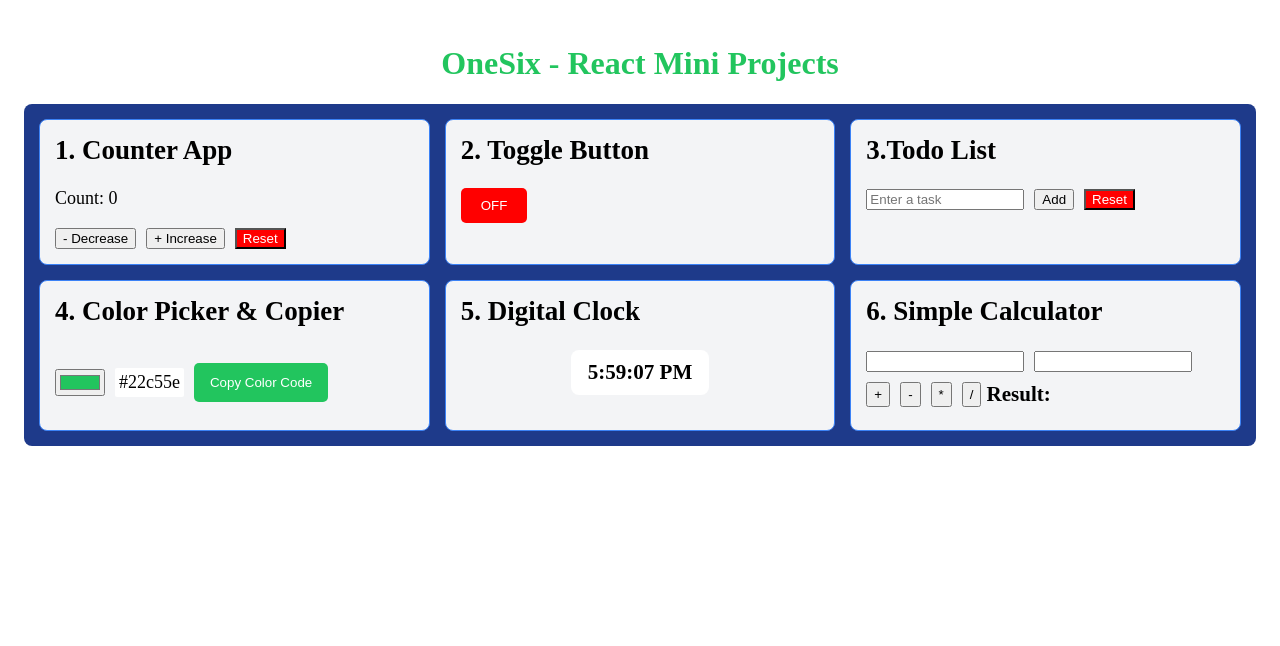
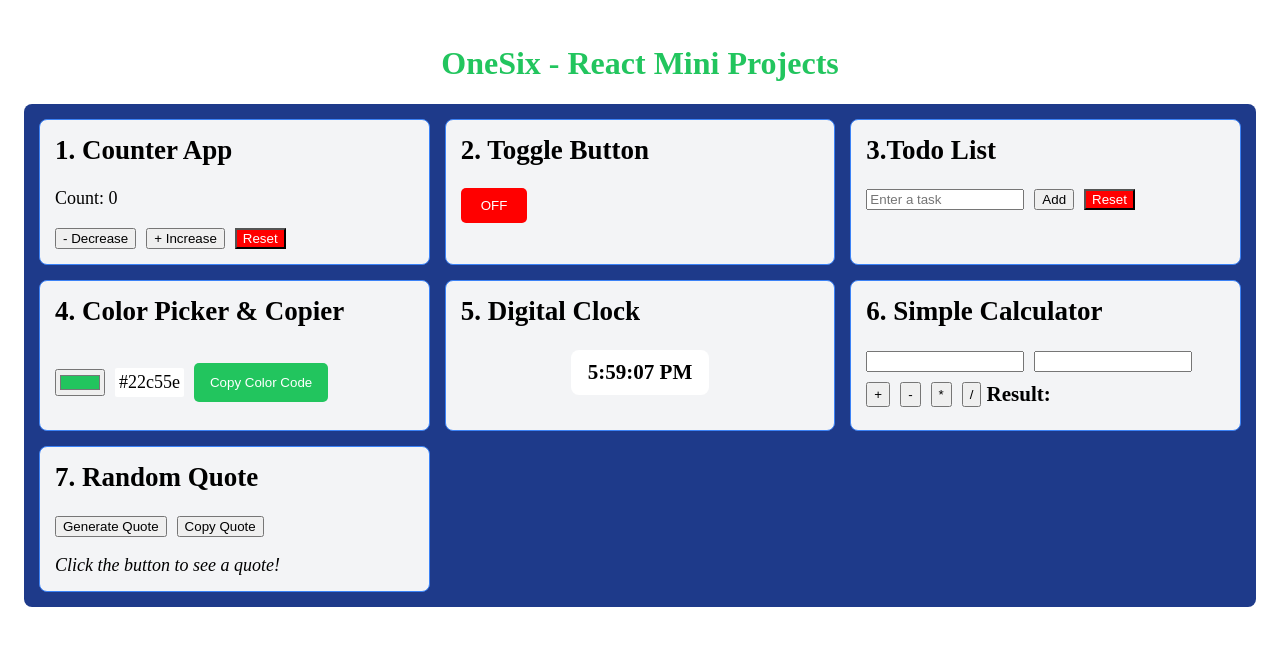
Before and after one commit to mmahmudul7/react-mini-projects, a React (Vite) app: page / in a window 1280 px wide. Shown: the top 646 px of the page. Built offline with nearby package versions, Linux system fonts and the light colour scheme.

Commit message:
Random Quote App

```diff
--- a/src/App.jsx
+++ b/src/App.jsx
@@ -3,6 +3,7 @@ import Calculator from "./components/Calculator";
 import ColorPickerCopy from "./components/ColorPickerCopy";
 import Counter from "./components/Counter";
 import DigitalClock from "./components/DigitalClock";
+import RandomQuote from "./components/RandomQuote";
 import Todo from "./components/Todo";
 import Toggle from "./components/Toggle";
 
@@ -13,24 +14,13 @@ function App() {
         OneSix - React Mini Projects
       </h1>
       <div class="container">
-        <div>
         <Counter />
-        </div>
-        <div>
         <Toggle />
-        </div>
-        <div>
         <Todo />
-        </div>
-        <div>
         <ColorPickerCopy />
-        </div>
-        <div>
         <DigitalClock />
-        </div>
-        <div>
         <Calculator />
-        </div>
+        <RandomQuote />
       </div>
     </div>
   );
--- /dev/null
+++ b/src/components/RandomQuote.jsx
@@ -0,0 +1,46 @@
+import React, {useState} from "react";
+
+const quotes = [
+  "Believe in yourself!",
+  "Keep going, never give up.",
+  "Mistakes are proof you are trying.",
+  "Stay positive, work hard.",
+  "React makes UI fun!",
+  "Success is the sum of small efforts.",
+  "Every day is a new beginning.",
+  "Push yourself, because no one else will.",
+  "Dream it. Wish it. Do it.",
+  "Doubt kills more dreams than failure ever will.",
+  "Your only limit is your mind.",
+];
+
+const RandomQuote = () => {
+  const [quote, setQuote] = useState("Click the button to see a quote!");
+  const [copied, setCopied] = useState(false);
+
+  const generateQuote = () => {
+    const randomIndex = Math.floor(Math.random() * quotes.length);
+    setQuote(quotes[randomIndex]);
+  };
+
+  const handleCopy = () => {
+    navigator.clipboard.writeText(quote).then(() => {
+      setCopied(true);
+      setTimeout(() => setCopied(false), 1500);
+    });
+  };
+
+  return (
+    <div>
+      <h2>7. Random Quote</h2>
+      <button onClick={generateQuote}>Generate Quote</button>
+      <button onClick={handleCopy} style={{marginLeft: "10px"}}>
+        Copy Quote
+      </button>
+      {copied && <span> Copied!</span>}
+      <p style={{fontStyle: "italic", marginBottom: "0"}}>{quote}</p>
+    </div>
+  );
+};
+
+export default RandomQuote;
```
Lines whose indentation alone changed are shown as unchanged.
